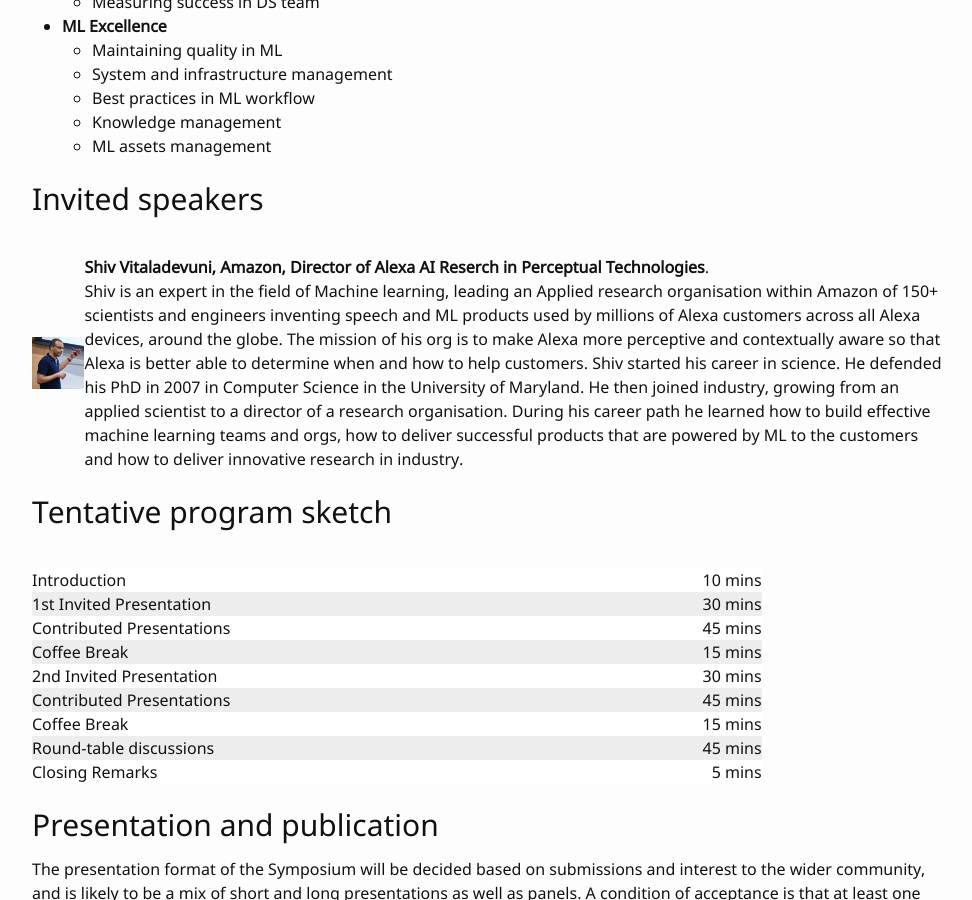
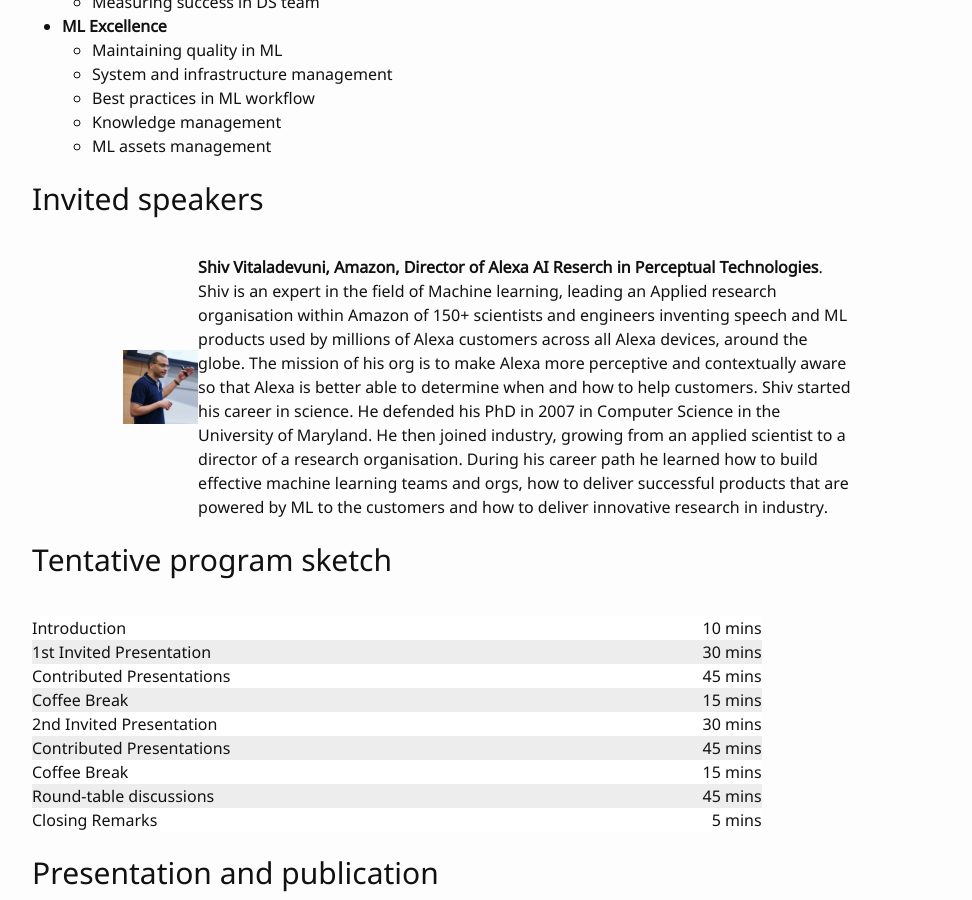
Before and after one commit to wamlm-kdd/wamlm, a Jekyll site: the page built from index.md, in a window 1280 px wide and 900 px high, scrolled down 2148 px. Shown: the whole window, without its empty margins (152-1124 px from the left). Built offline with Jekyll 4.4.1, drawn with Linux system fonts in a browser that asks for light colours; our own code applies the rules of GitHub Pages for plain Markdown files.

Commit message:
Update index.md

```diff
--- a/index.md
+++ b/index.md
@@ -71,13 +71,14 @@
 ## Invited speakers
 
 
+<div markdown="1" class="div_main">
 
 | | |
 |:--- |:---|
-|<img width="400px" src="images/shiv_speaker.jpeg"/> | **Shiv Vitaladevuni, Amazon, Director of Alexa AI Reserch in Perceptual Technologies**. <br/> Shiv is an expert in the field of Machine learning, leading an Applied research organisation within Amazon of 150+ scientists and engineers inventing speech and ML products used by millions of Alexa customers across all Alexa devices, around the globe. The mission of his org is to make Alexa more perceptive and contextually aware so that Alexa is better able to determine when and how to help customers. Shiv started his career in science.  He defended his PhD in 2007 in Computer Science in the University of Maryland. He then joined industry, growing from an applied scientist to a director of a research organisation. During his career path he learned how to build effective machine learning teams and orgs, how to deliver successful products that are powered by ML to the customers and how to deliver innovative research in industry. |
+|<img width="800px" src="images/shiv_speaker.jpeg"/> | **Shiv Vitaladevuni, Amazon, Director of Alexa AI Reserch in Perceptual Technologies**. <br/> Shiv is an expert in the field of Machine learning, leading an Applied research organisation within Amazon of 150+ scientists and engineers inventing speech and ML products used by millions of Alexa customers across all Alexa devices, around the globe. The mission of his org is to make Alexa more perceptive and contextually aware so that Alexa is better able to determine when and how to help customers. Shiv started his career in science.  He defended his PhD in 2007 in Computer Science in the University of Maryland. He then joined industry, growing from an applied scientist to a director of a research organisation. During his career path he learned how to build effective machine learning teams and orgs, how to deliver successful products that are powered by ML to the customers and how to deliver innovative research in industry. |
 
 
-
+</div>
 
 ## Tentative program sketch
 <div markdown="1" class="beauty_table">
```
